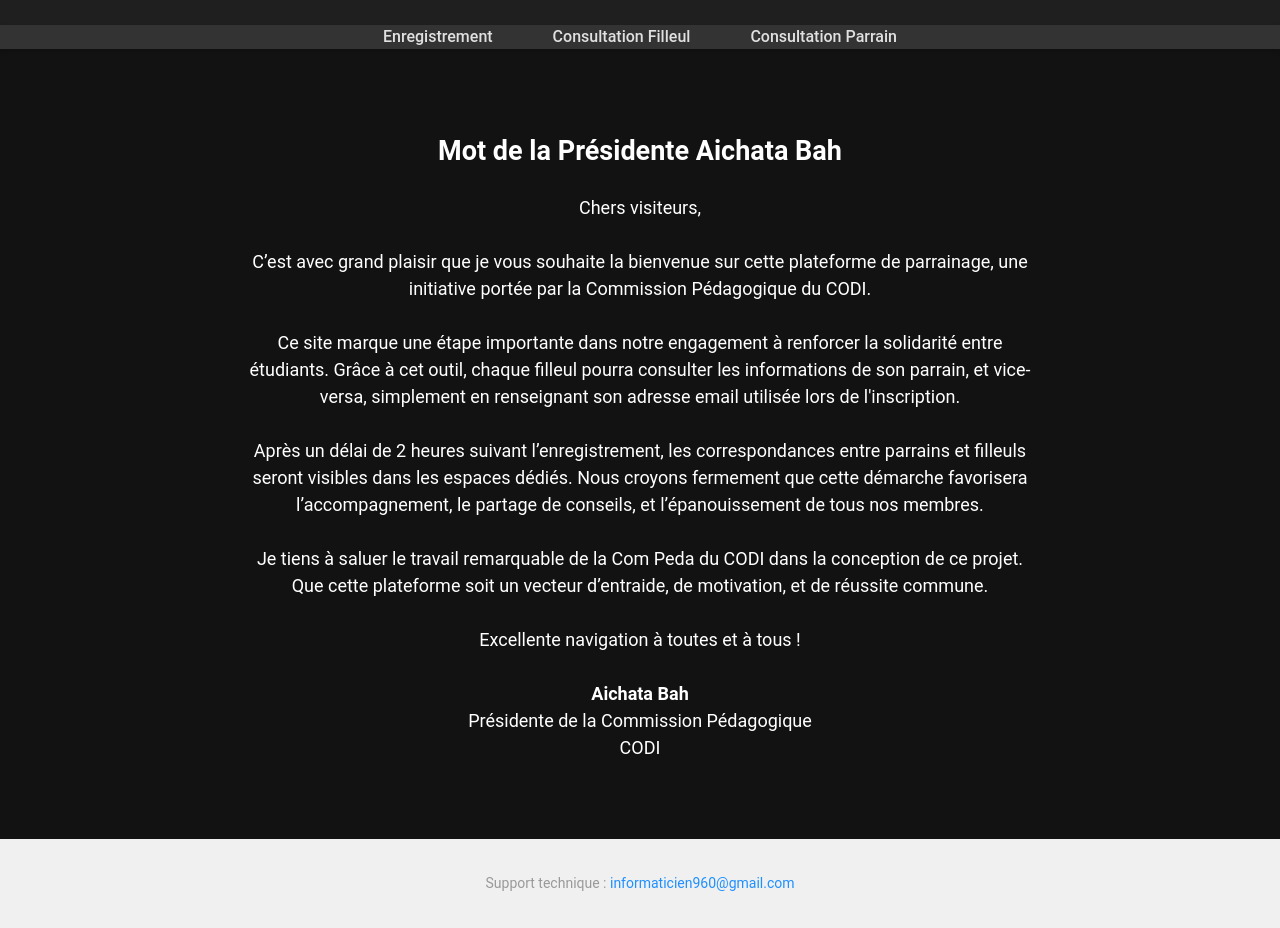
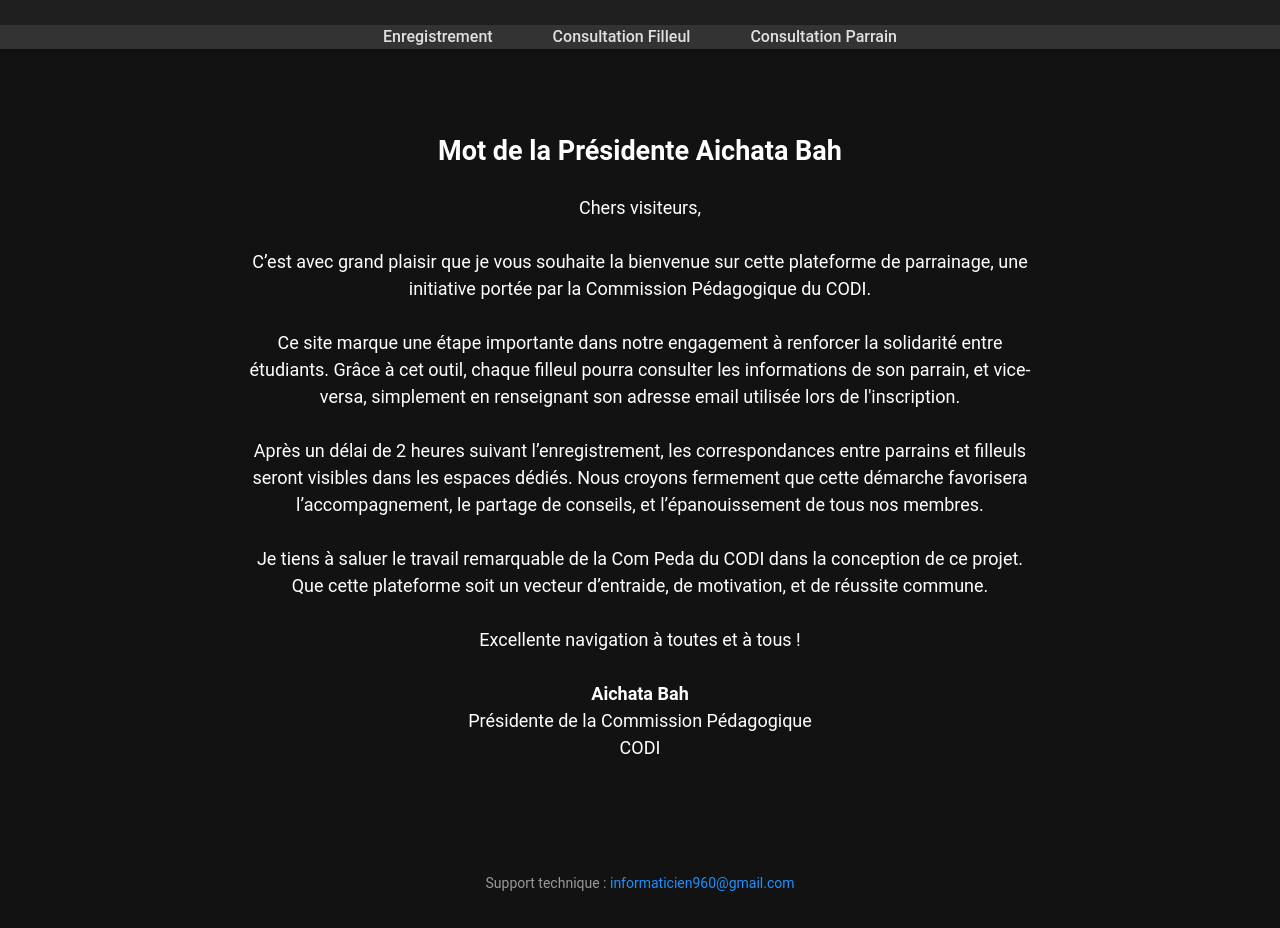
Before and after one commit to informaticienC69/copeda, a plain HTML site: page index.html in a window 1280 px wide. Shown: the part 106-1034 px from the top of the page. Drawn offline with Linux system fonts and the light colour scheme.

Commit message:
Update index.html

```diff
--- a/index.html
+++ b/index.html
@@ -39,7 +39,7 @@
     </p>
   </section>
 
-  <footer style="text-align: center; margin-top: 40px; padding: 20px; background-color: #f0f0f0;">
+  <footer>
     <p>Support technique : <a href="mailto:informaticien960@gmail.com">informaticien960@gmail.com</a></p>
   </footer>
 </body>
```
